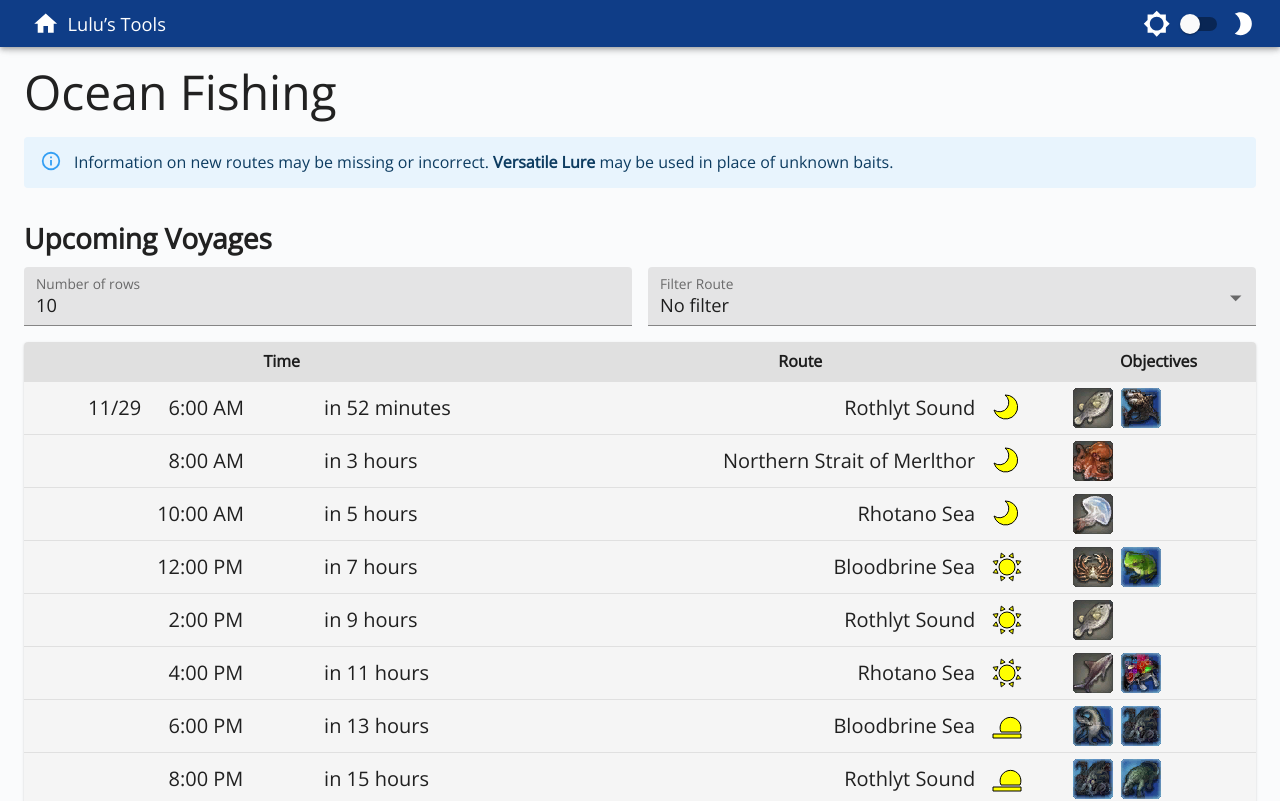
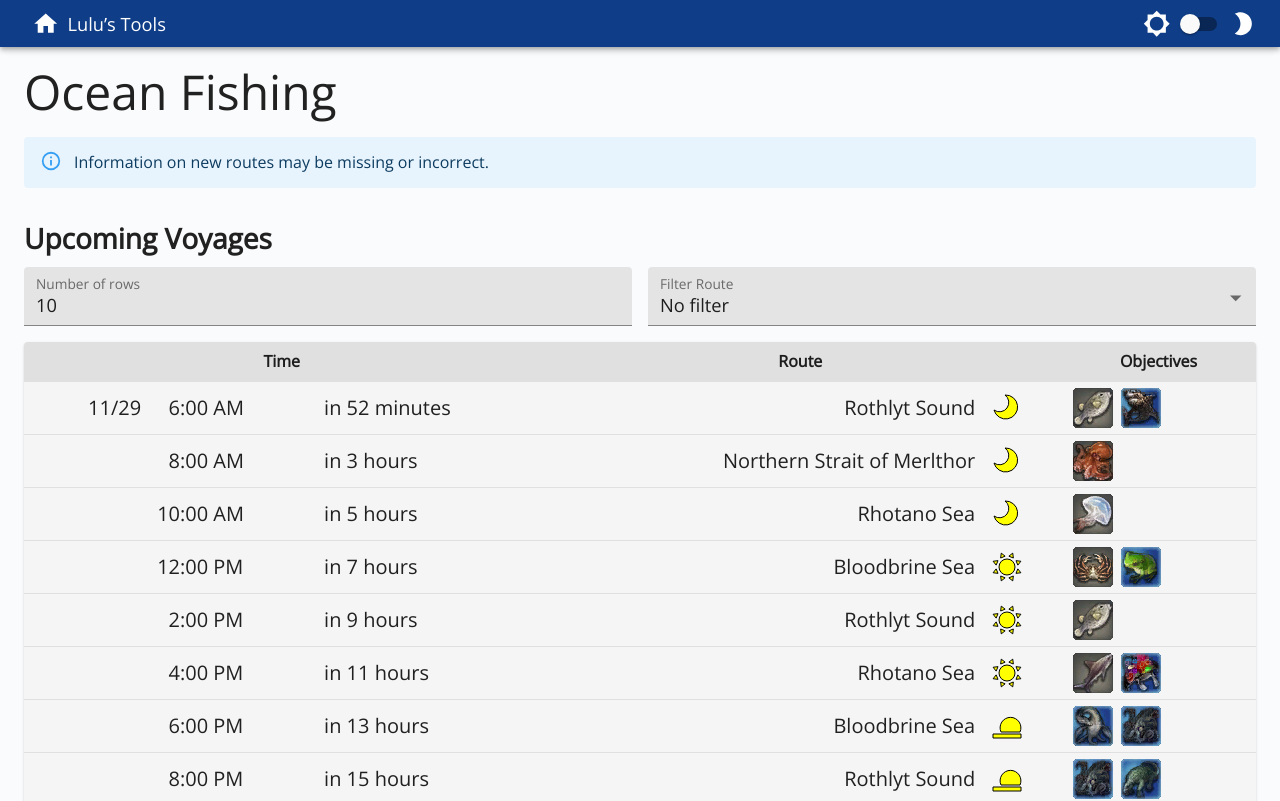
Before and after one commit to pillowfication/ffxiv, a Next.js app: page /ocean-fishing in a window 1280 px wide. Shown: the top 801 px of the page. Built offline with nearby package versions, Linux system fonts and the light colour scheme.

Commit message:
remove versatile lure message

```diff
--- a/pages/ocean-fishing.js
+++ b/pages/ocean-fishing.js
@@ -25,7 +25,7 @@ const OceanFishing = () => {
   return (
     <Page title='Ocean Fishing'>
       <section>
-        <Alert severity='info'>Information on new routes may be missing or incorrect. <b>Versatile Lure</b> may be used in place of unknown baits.</Alert>
+        <Alert severity='info'>Information on new routes may be missing or incorrect.</Alert>
       </section>
       <UpcomingVoyages now={now} onSelectRoute={setSelectedRoute} />
       <RouteInformation now={now} selectedRoute={selectedRoute} />
```
